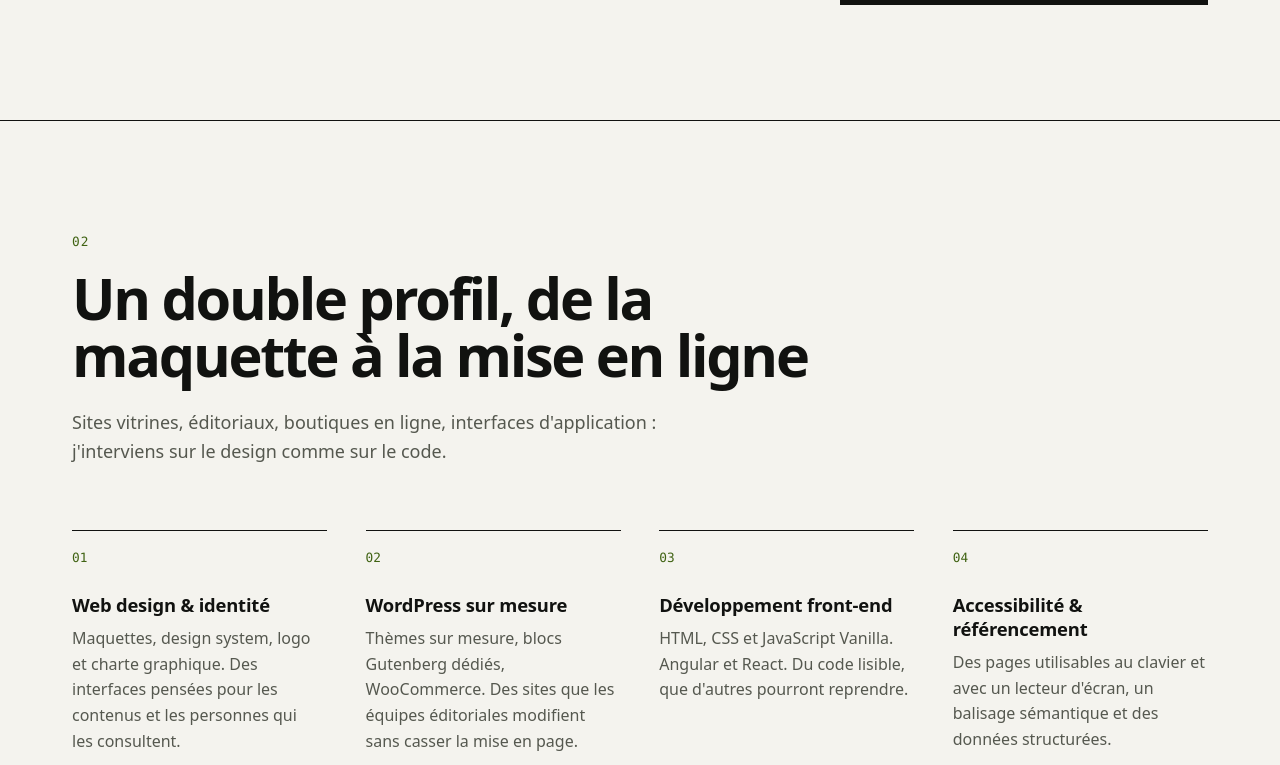
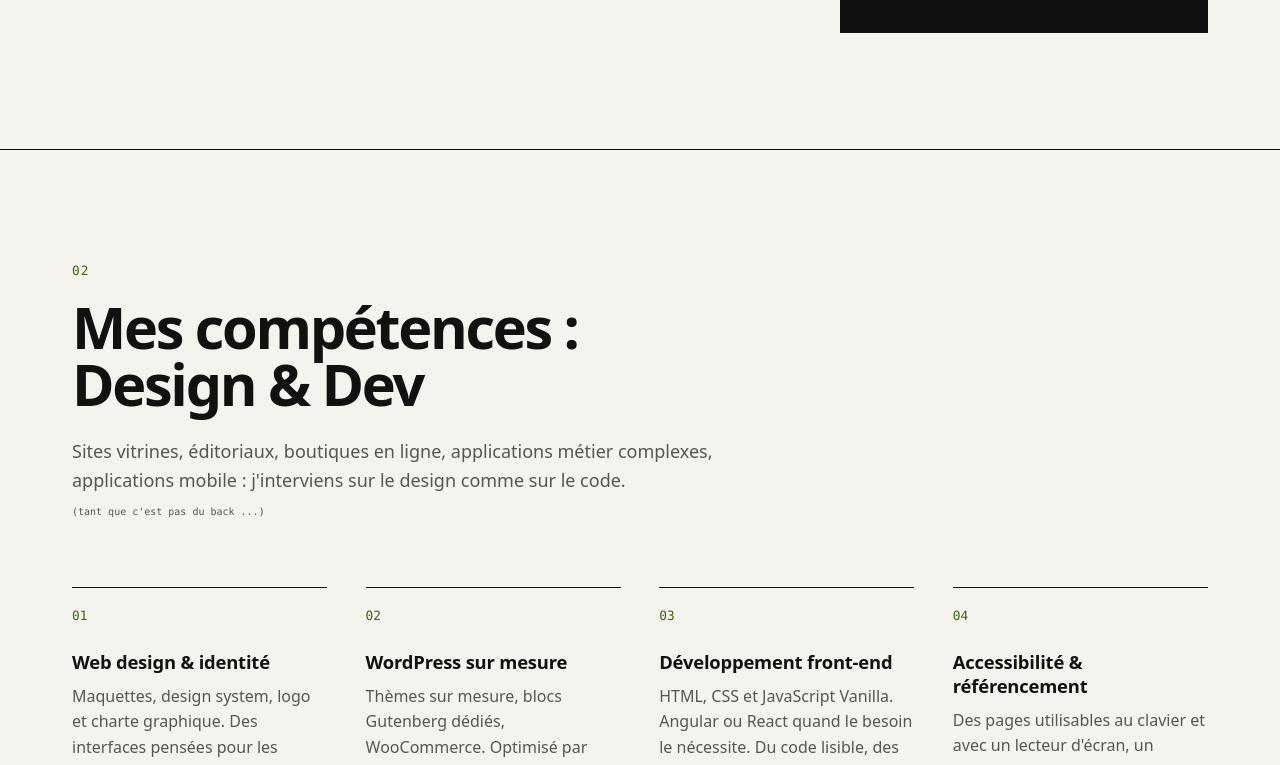
Before and after one commit to corentin-gautier/corentin-gautier.github.io, a website: page index.html in a window 1280 px wide. Shown: the part 2035-2800 px from the top of the page. Drawn offline with Linux system fonts and the light colour scheme.

Commit message:
fix: update text for clarity and improve section headings

```diff
--- a/index.html
+++ b/index.html
@@ -183,7 +183,8 @@
           <p>
             Un site éco-conçu ne charge que ce dont il a besoin. Il consomme moins d'énergie,
             s'affiche plus vite sur un téléphone ou un réseau lent, et se référence mieux.
-            C'est le fil conducteur de mon travail, au design comme au code.
+            En bref c'est la marque d'un travail bien fait et <u>responsable</u>. Et oui, on peut faire
+            du <strong>beau et éco-conçu</strong> en même temps.
           </p>
         </header>
 
@@ -263,10 +264,12 @@
     <section id="competences" class="section">
       <div class="container">
         <header class="section__head">
-          <h2>Un double profil, de la maquette à la mise en ligne</h2>
+          <h2>Mes compétences : Design & Dev</h2>
           <p>
-            Sites vitrines, éditoriaux, boutiques en ligne, interfaces d'application :
+            Sites vitrines, éditoriaux, boutiques en ligne, applications métier complexes, applications mobile :
             j'interviens sur le design comme sur le code.
+            <br>
+            <small style="font-family: var(--mono);font-size: 10px;">(tant que c'est pas du back ...)</small>
           </p>
         </header>
 
@@ -282,14 +285,14 @@
             <h3>WordPress sur mesure</h3>
             <p>
               Thèmes sur mesure, blocs Gutenberg dédiés, WooCommerce.
-              Des sites que les équipes éditoriales modifient sans casser la mise en page.
+              Optimisé par défaut, simple à contribuer.
             </p>
           </li>
           <li>
             <h3>Développement front-end</h3>
             <p>
-              HTML, CSS et JavaScript Vanilla. Angular et React.
-              Du code lisible, que d'autres pourront reprendre.
+              HTML, CSS et JavaScript Vanilla. Angular ou React quand le besoin le nécessite.
+              Du code lisible, des bonnes pratiques, au plus simple et optimisé.
             </p>
           </li>
           <li>
@@ -507,7 +510,9 @@
             <h3>UI designer &amp; développeur front-end <span>EasyNode</span></h3>
             <p>
               Refonte de l'image de marque, logo et charte graphique. Web design et design system
-              du site et de la marketplace, communication visuelle, développement React, web3 et WordPress, SEO.
+              du site et de la marketplace, communication visuelle, développement React, web3 et WordPress, SEO.<br><br>
+              Résultat : <a href="https://easy-node.xyz" target="_blank" rel="noopener noreferrer nofollow">Site vitrine</a><span> &nbsp;-&nbsp; </span>
+              <a href="https://app.easy-node.xyz/" target="_blank" rel="noopener noreferrer nofollow">Marketplace</a>
             </p>
           </li>
           <li>
@@ -515,7 +520,7 @@
                 2024</time></p>
             <h3>Développeur front-end, UI designer &amp; expert technique <span>Conserto</span></h3>
             <p>
-              Développement WordPress, front-end, React et mobile hybride. Web design,
+              Développement WordPress, front-end, Angular,React et mobile hybride (Cordova, Capacitor). Web design,
               éco-conception et accessibilité, conseil technique et avant-vente.
             </p>
           </li>
```
